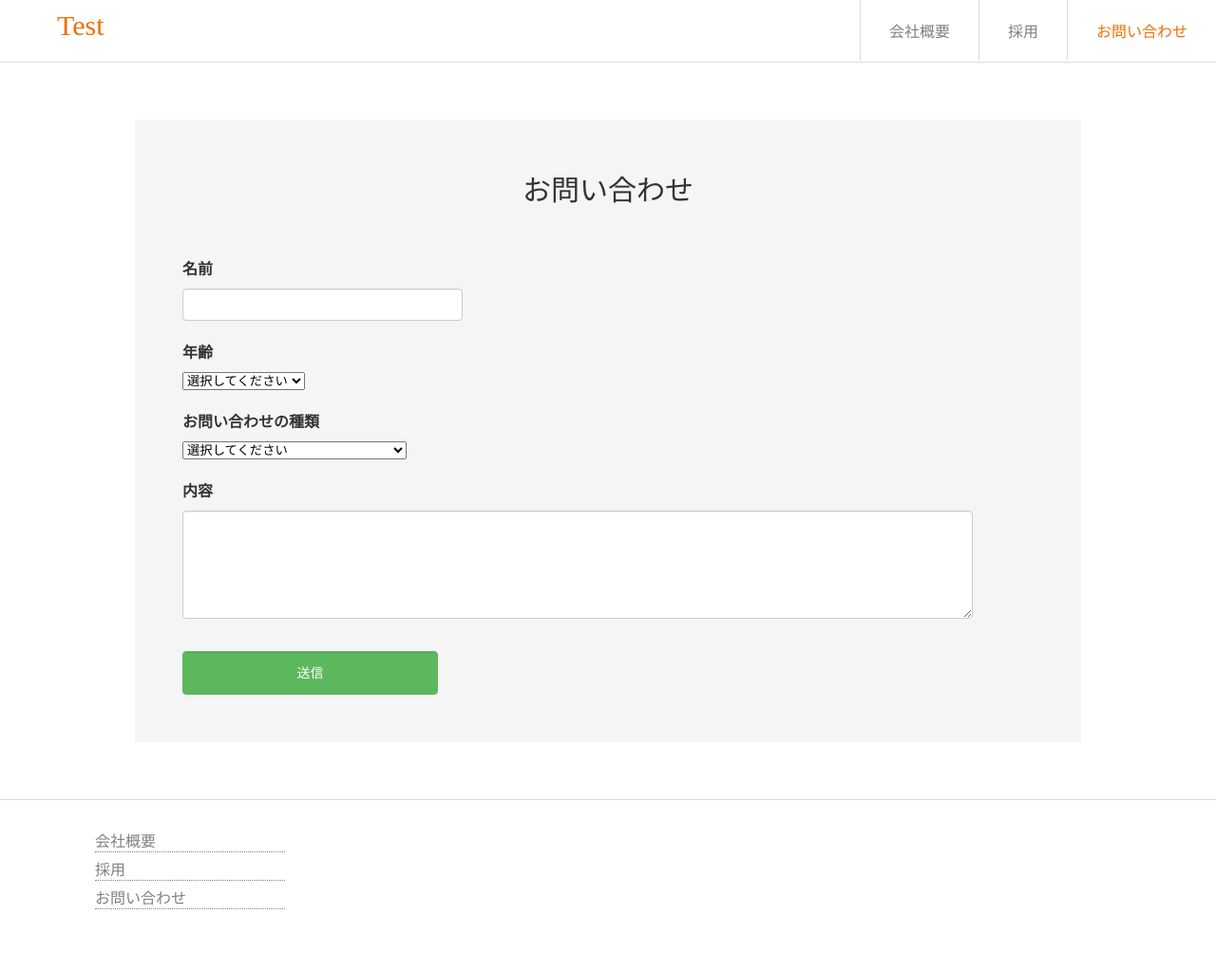
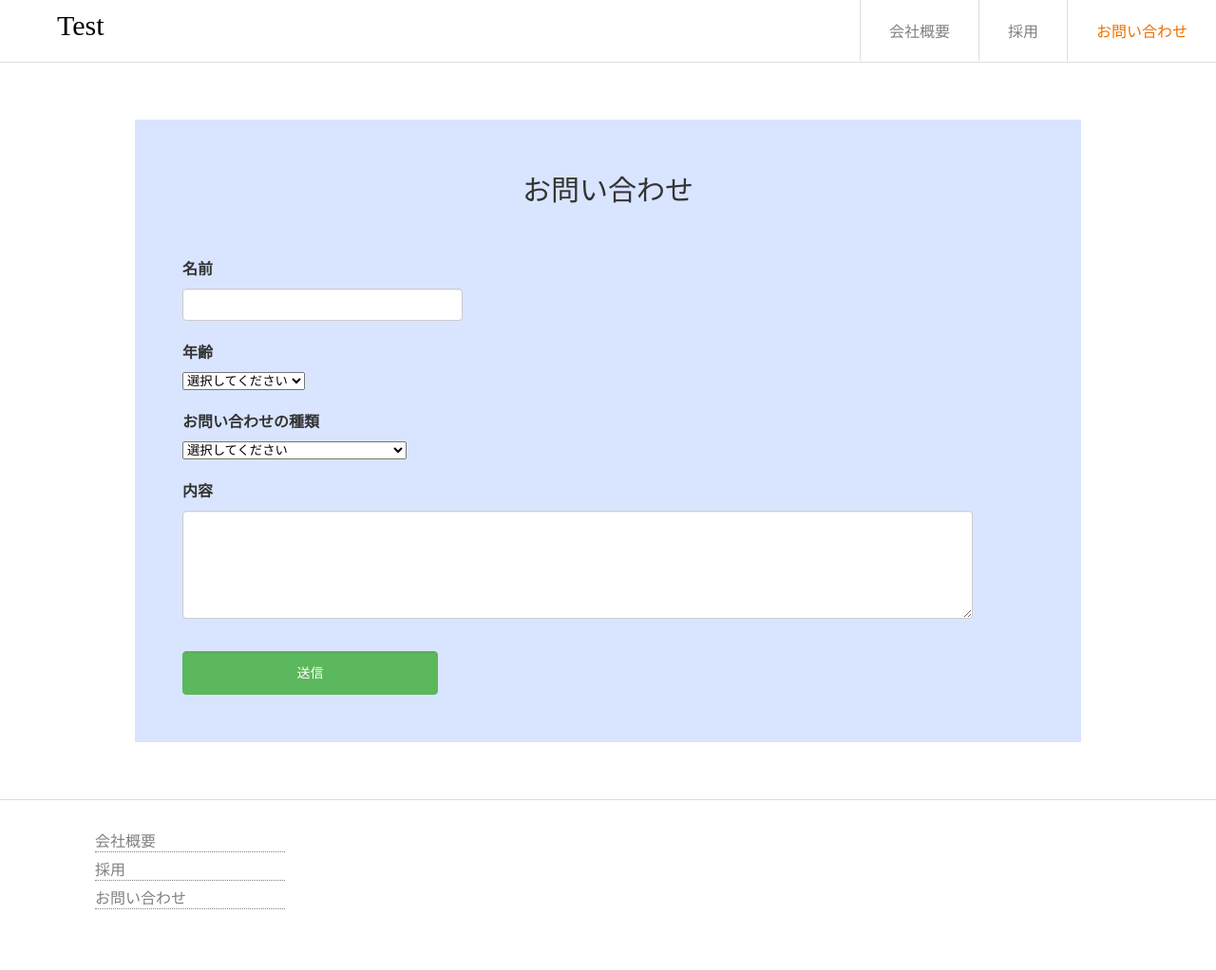
Before and after one commit to h-hiwatashi/practicePHP_ContactForm, a PHP site: page / in a window 1280 px wide. Shown: the top 1022 px of the page at 95% size. Run offline with PHP 8.4, Linux system fonts and the light colour scheme.

Commit message:
css変更

```diff
--- a/stylesheet.css
+++ b/stylesheet.css
@@ -15,7 +15,7 @@ li {
 .header-left {
   float: left;
   padding: 10px 60px;
-  color: #ED7000;
+  color: #000000;
   font-size: 30px;
 }
 
@@ -42,7 +42,7 @@ li {
   width: 70%;
   margin: 60px auto;
   padding: 50px;
-  background-color: #F5F5F5;
+  background-color: #D9E5FF;
   color: #333;
 }
 
```
